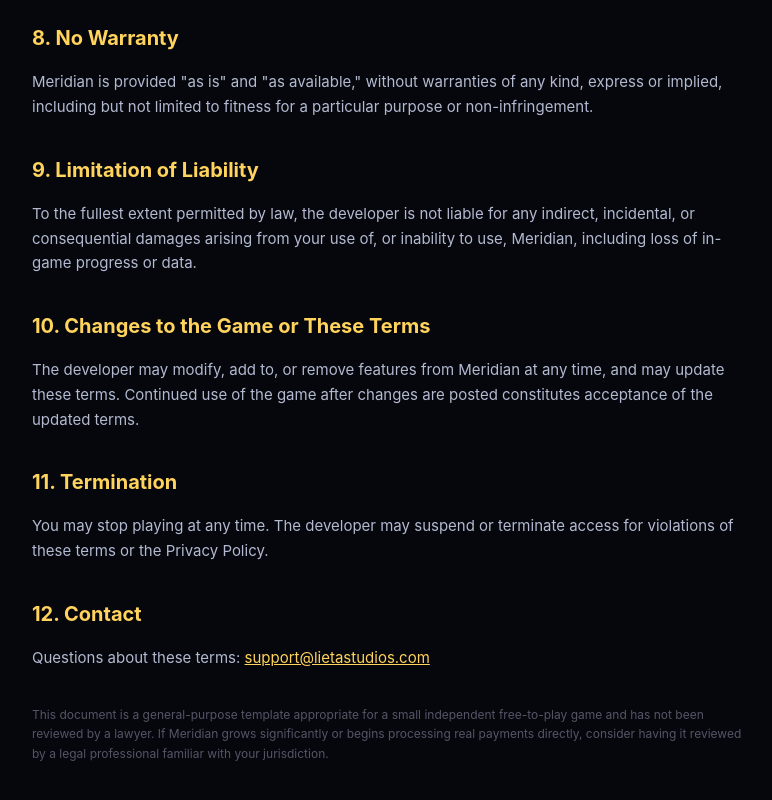
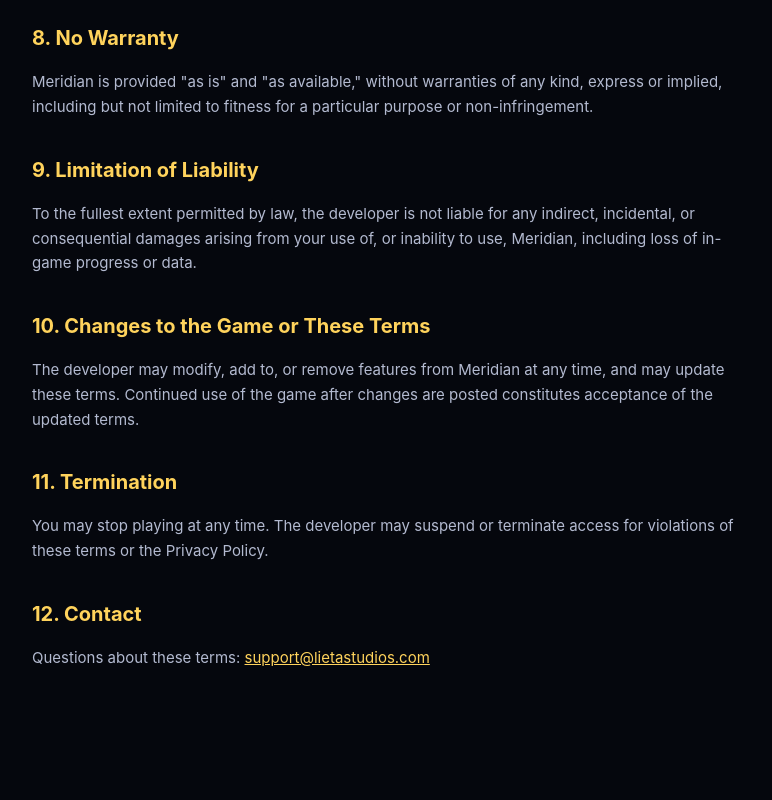
Before and after one commit to f85wvwn95y-hub/meridian, a website: page public/terms.html in a window 1280 px wide. Shown: the part 1495-2295 px from the top of the page, without its empty margins (252-1024 px from the left). After the commit the page ends 2261 px from the top, so only its background shows below. Drawn offline with Linux system fonts and the light colour scheme.

Commit message:
Remove disclaimer footnote from terms page

```diff
--- a/public/terms.html
+++ b/public/terms.html
@@ -66,7 +66,6 @@
   <h2>12. Contact</h2>
   <p>Questions about these terms: <a href="mailto:support@lietastudios.com">support@lietastudios.com</a></p>
 
-  <p style="margin-top:34px; font-size:12px; color:#556;">This document is a general-purpose template appropriate for a small independent free-to-play game and has not been reviewed by a lawyer. If Meridian grows significantly or begins processing real payments directly, consider having it reviewed by a legal professional familiar with your jurisdiction.</p>
 </div>
 </body>
 </html>
```
